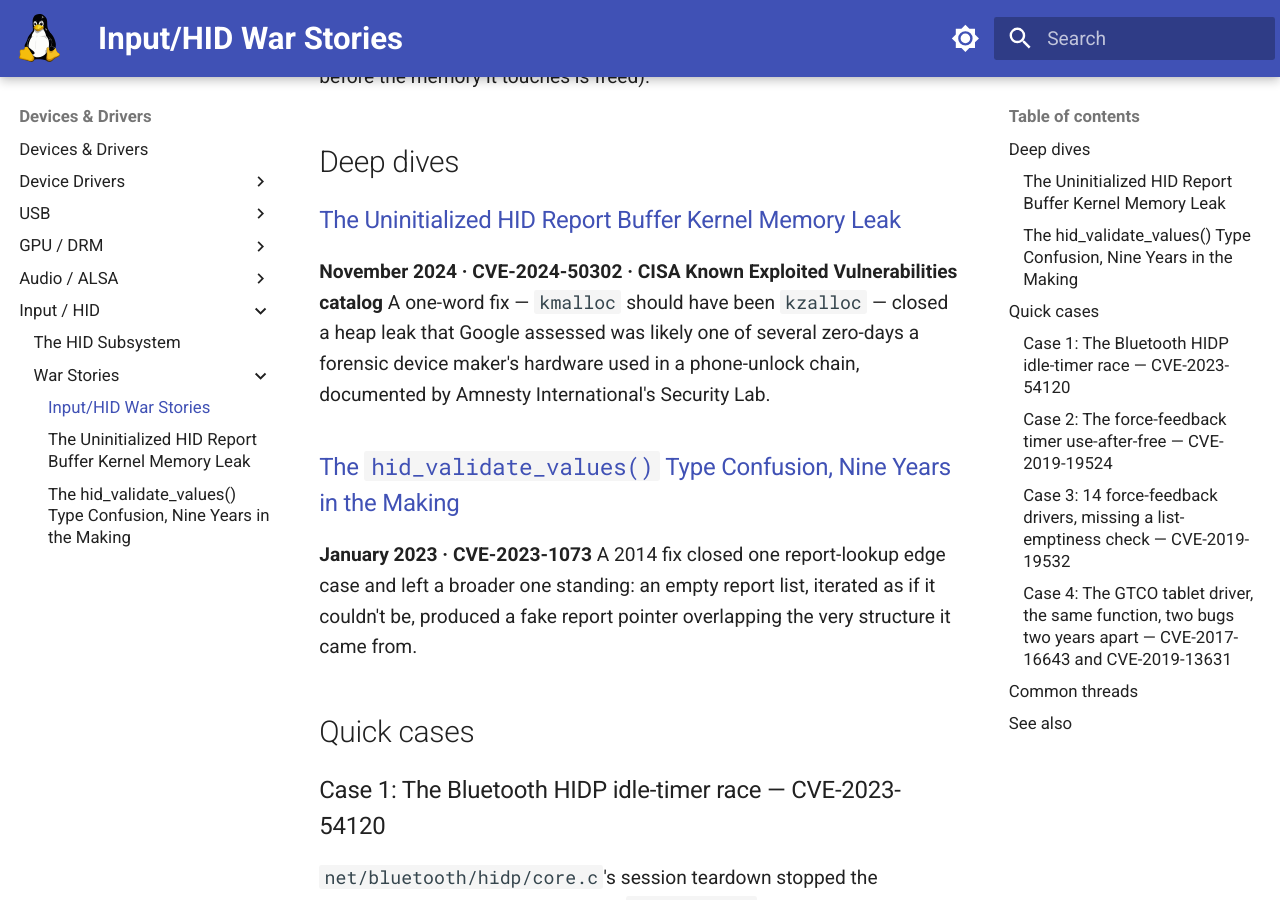
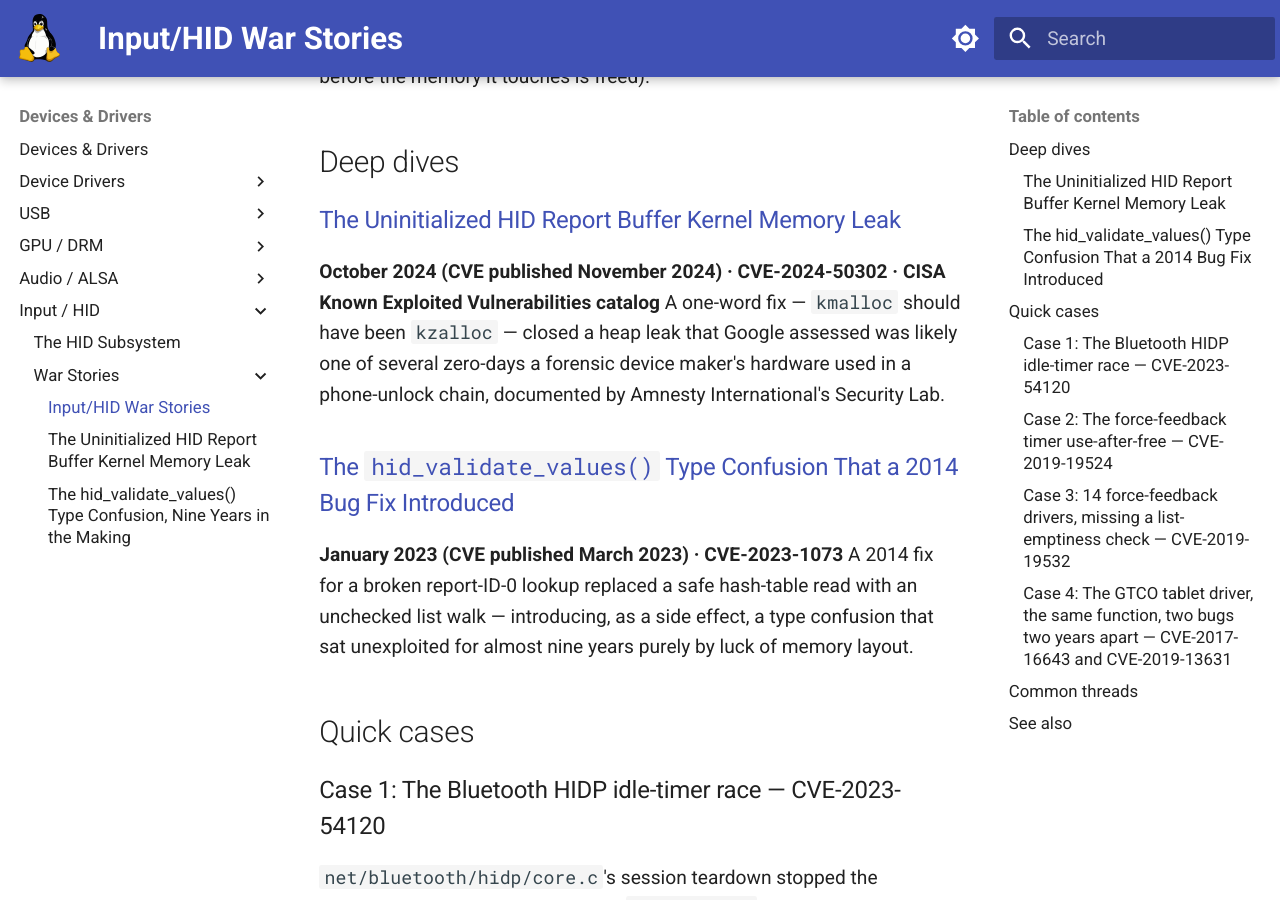
Before and after one commit to laveeshb/linux-kernel-internals, an MkDocs documentation site: the page built from docs/input/war-stories.md, in a window 1280 px wide and 900 px high, scrolled down 576 px. Built offline with MkDocs 1.6.1 and Material for MkDocs 9.7.7, drawn with Linux system fonts in a browser that asks for light colours; some of the changed text lies outside the part shown.

Commit message:
Fix round-2 review findings for docs/input/
- war-stories.md: sync the type-confusion incident's summary blurb
  with the corrected narrative from its deep-dive page (round 1 fixed
  the deep-dive but missed this duplicate), normalize inconsistent
  date-basis between the two deep-dive summary lines, fix an
  overclaiming Locking link (add the actual del_timer/timer-teardown
  page), fix a truncated commit-hash display
- README.md: fix a backwards __sec/__usec explanation (64-bit
  userspace actually gets the timeval shape; only in-kernel code and
  Y2038-opted-in 32-bit userspace use __sec/__usec), fix macro-call
  notation to reflect real member-access usage
- hid.md: fix self-contradicting transport count (said 'two', named a
  third two paragraphs later and in its own diagram), fix a
  line-count claim

```diff
--- a/docs/input/war-stories.md
+++ b/docs/input/war-stories.md
@@ -7,12 +7,12 @@
 ## Deep dives
 
 ### [The Uninitialized HID Report Buffer Kernel Memory Leak](war-stories/uninitialized-report-buffer-leak.md)
-**November 2024 · CVE-2024-50302 · CISA Known Exploited Vulnerabilities catalog**
+**October 2024 (CVE published November 2024) · CVE-2024-50302 · CISA Known Exploited Vulnerabilities catalog**
 A one-word fix — `kmalloc` should have been `kzalloc` — closed a heap leak that Google assessed was likely one of several zero-days a forensic device maker's hardware used in a phone-unlock chain, documented by Amnesty International's Security Lab.
 
-### [The `hid_validate_values()` Type Confusion, Nine Years in the Making](war-stories/hid-validate-values-type-confusion.md)
-**January 2023 · CVE-2023-1073**
-A 2014 fix closed one report-lookup edge case and left a broader one standing: an empty report list, iterated as if it couldn't be, produced a fake report pointer overlapping the very structure it came from.
+### [The `hid_validate_values()` Type Confusion That a 2014 Bug Fix Introduced](war-stories/hid-validate-values-type-confusion.md)
+**January 2023 (CVE published March 2023) · CVE-2023-1073**
+A 2014 fix for a broken report-ID-0 lookup replaced a safe hash-table read with an unchecked list walk — introducing, as a side effect, a type confusion that sat unexploited for almost nine years purely by luck of memory layout.
 
 ## Quick cases
 
@@ -38,7 +38,7 @@
 
 `parse_hid_report_descriptor()` in the GTCO digitizer/tablet driver (`drivers/input/tablet/gtco.c`) walks a device-supplied HID report descriptor byte by byte, and had two separate, unrelated-in-mechanism bugs in the same function:
 
-- **2017**: the loop checked that at least one byte remained before each iteration, but each HID descriptor item can consume 1, 2, or 4 bytes depending on its prefix byte — so a one-byte-remaining check didn't guarantee a multi-byte read was safe, producing an out-of-bounds read past the descriptor buffer. Fixed by [`a508294...`](https://git.kernel.org/pub/scm/linux/kernel/git/torvalds/linux.git/commit/?id=a50829479f58416a013a4ccca791336af3c584c7) (Dmitry Torokhov, October 2017), adding a single `if (i + size > length)` check, hoisted above the switch statement, that covers all three read widths (1, 2, and 4 bytes) at once. [NVD: CVE-2017-16643](https://nvd.nist.gov/vuln/detail/CVE-2017-16643).
+- **2017**: the loop checked that at least one byte remained before each iteration, but each HID descriptor item can consume 1, 2, or 4 bytes depending on its prefix byte — so a one-byte-remaining check didn't guarantee a multi-byte read was safe, producing an out-of-bounds read past the descriptor buffer. Fixed by [`a50829479f58`](https://git.kernel.org/pub/scm/linux/kernel/git/torvalds/linux.git/commit/?id=a50829479f58416a013a4ccca791336af3c584c7) (Dmitry Torokhov, October 2017), adding a single `if (i + size > length)` check, hoisted above the switch statement, that covers all three read widths (1, 2, and 4 bytes) at once. [NVD: CVE-2017-16643](https://nvd.nist.gov/vuln/detail/CVE-2017-16643).
 - **2019**: a completely different bug in the same function — a debug-message indentation counter tracking HID Collection/End Collection nesting depth had no bound, so a descriptor with deeply nested or unbalanced collections could write past the end of a fixed 10-byte indent-string array. Found via code review after a prior syzkaller report against the same driver. Fixed by [`2a017fd82c54`](https://git.kernel.org/pub/scm/linux/kernel/git/torvalds/linux.git/commit/?id=2a017fd82c5402b3c8df5e3d6e5165d9e6147dc1) (Grant Hernandez, July 2019), which adds two different checks: a `MAX_COLLECTION_LEVELS` upper-bound check before incrementing the indent counter (rejecting collections nested too deep), and a separate zero-floor check (`indent == 0`) before decrementing it (rejecting an unbalanced End-Collection that would underflow the counter). [NVD: CVE-2019-13631](https://nvd.nist.gov/vuln/detail/CVE-2019-13631).
 
 ## Common threads
```
Also changed, not shown: other parts of docs/input/war-stories.md (+2 -1 lines), docs/input/README.md (+1 -1 lines), docs/input/hid.md (+2 -2 lines).
